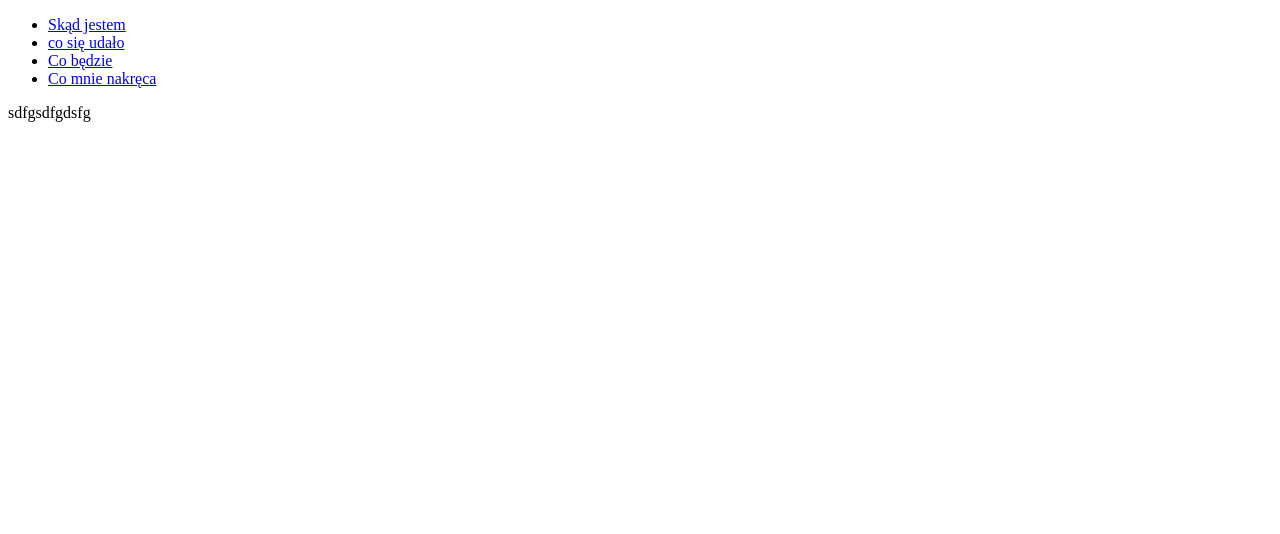
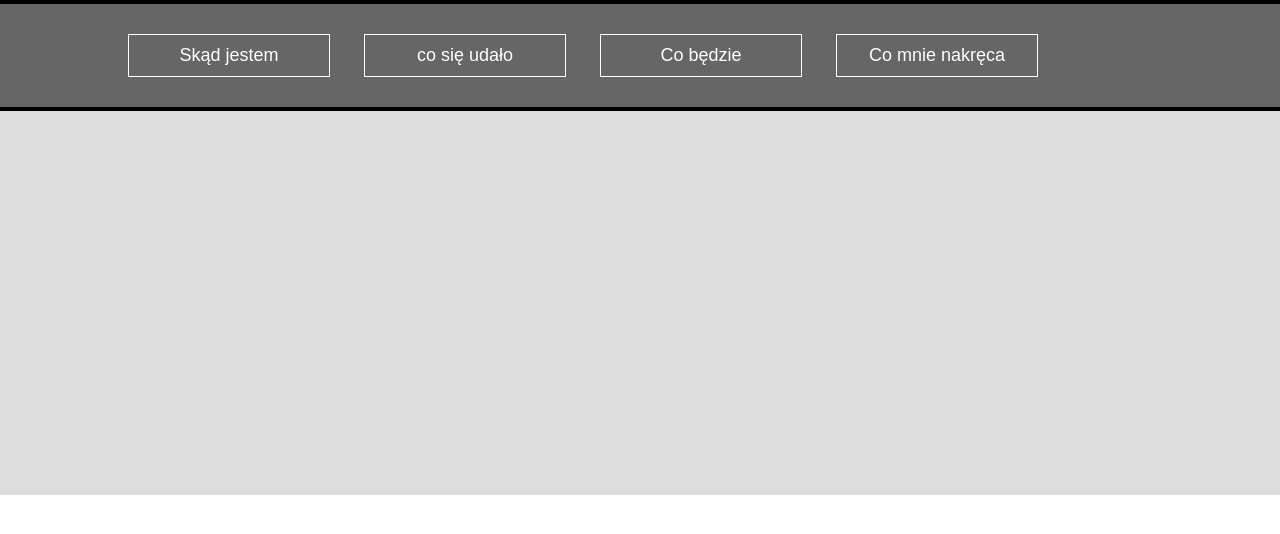
Before and after one commit to RomPop76/P01D09N72, a plain HTML site: page index.html in a window 1280 px wide. Drawn offline with Linux system fonts and the light colour scheme.

Commit message:
Commit 3

```diff
--- a/index.html
+++ b/index.html
@@ -5,27 +5,21 @@
     <meta http-equiv="X-UA-Compatible" content="IE=edge">
     <meta name="viewport" content="width=device-width, initial-scale=1.0">
     <title>Document</title>
+    <link rel="stylesheet" href="style.css">
 </head>
 <body>
     <nav>
         <ul>
             <li><a href="#">Skąd jestem</a>
             </li>
-
-
-
-
-
-
-
-                  <li><a href="#">co się udało</a>
+            <li><a href="#">co się udało</a>
             </li>
             <li><a href="#">Co będzie</a>
             </li>
             <li><a href="#">Co mnie nakręca</a>
             </li>
         </ul>
-    </nav>
-    <section>sdfgsdfgdsfg</section>
+        </nav>
+    <section></section>
 </body>
 </html>
--- a/style.css
+++ b/style.css
@@ -3,8 +3,43 @@
     padding: 0;
 }
 
+nav {
+    background-color: #666;
+    border-top: 4px solid black;
+    border-bottom: 4px solid black;
+}
+
+ul {
+    padding: 30px 0;
+    max-width: 1024px;
+    margin: 0 auto;
+    list-style: none;
+}
+
+li {
+    display: inline-block;
+}
+
+a {
+    display: block;
+    width: 180px;
+    text-align: center;
+    border: 1px solid white;
+    padding: 10px;
+    margin-right: 30px;
+    color: white;
+    font-size: 18px;
+    font-family: arial;
+    text-decoration: none;
+}
+
+a:hover {
+    color: chartreuse;
+    border-color: chartreuse;
+}
+
 section {
-    height: 30%;
-    width: 100%;
-    background-color: black
+    height: 30vw;
+    width: 100vw;
+    background-color: rgb(220, 220, 220)
 }
```
